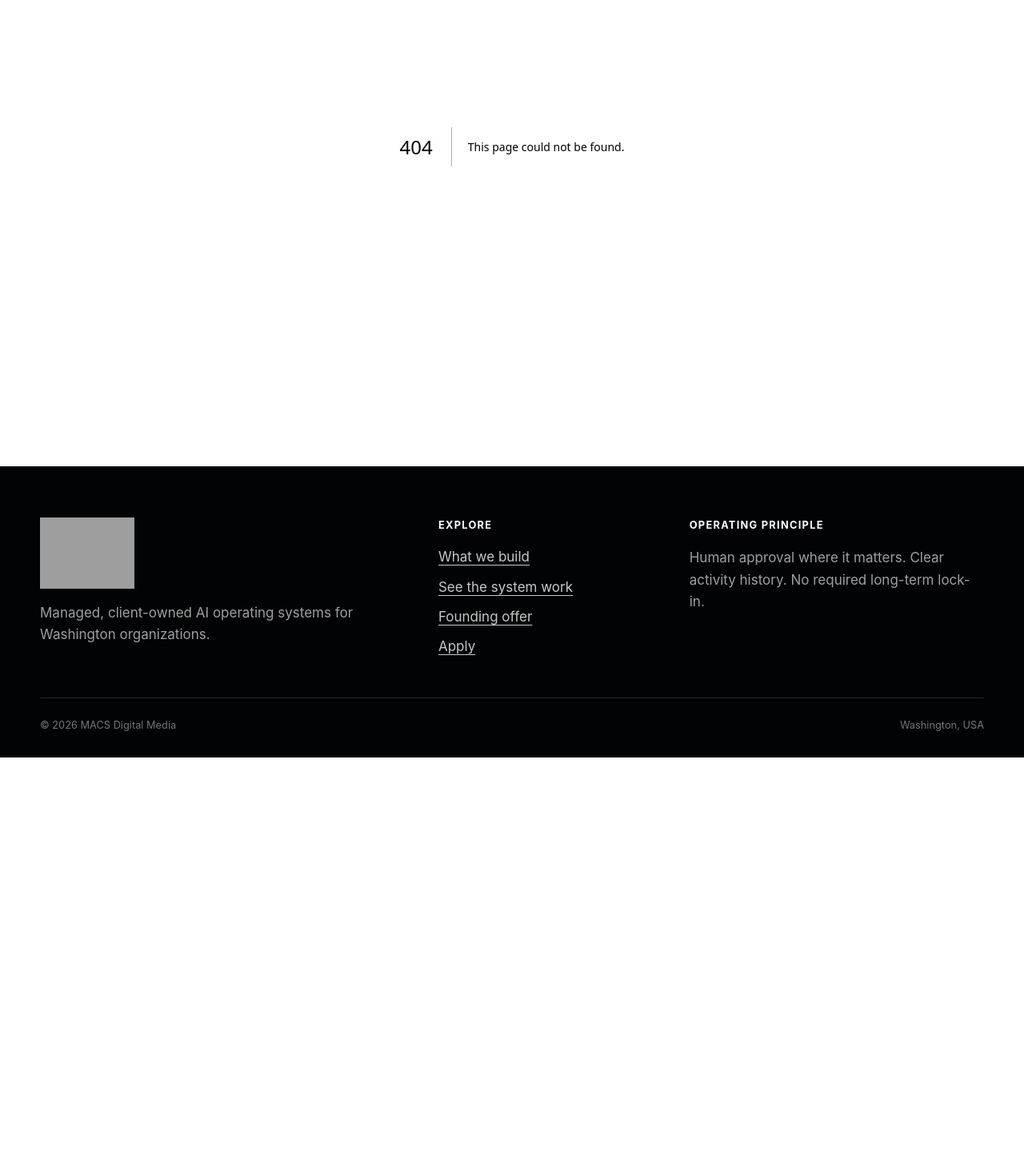
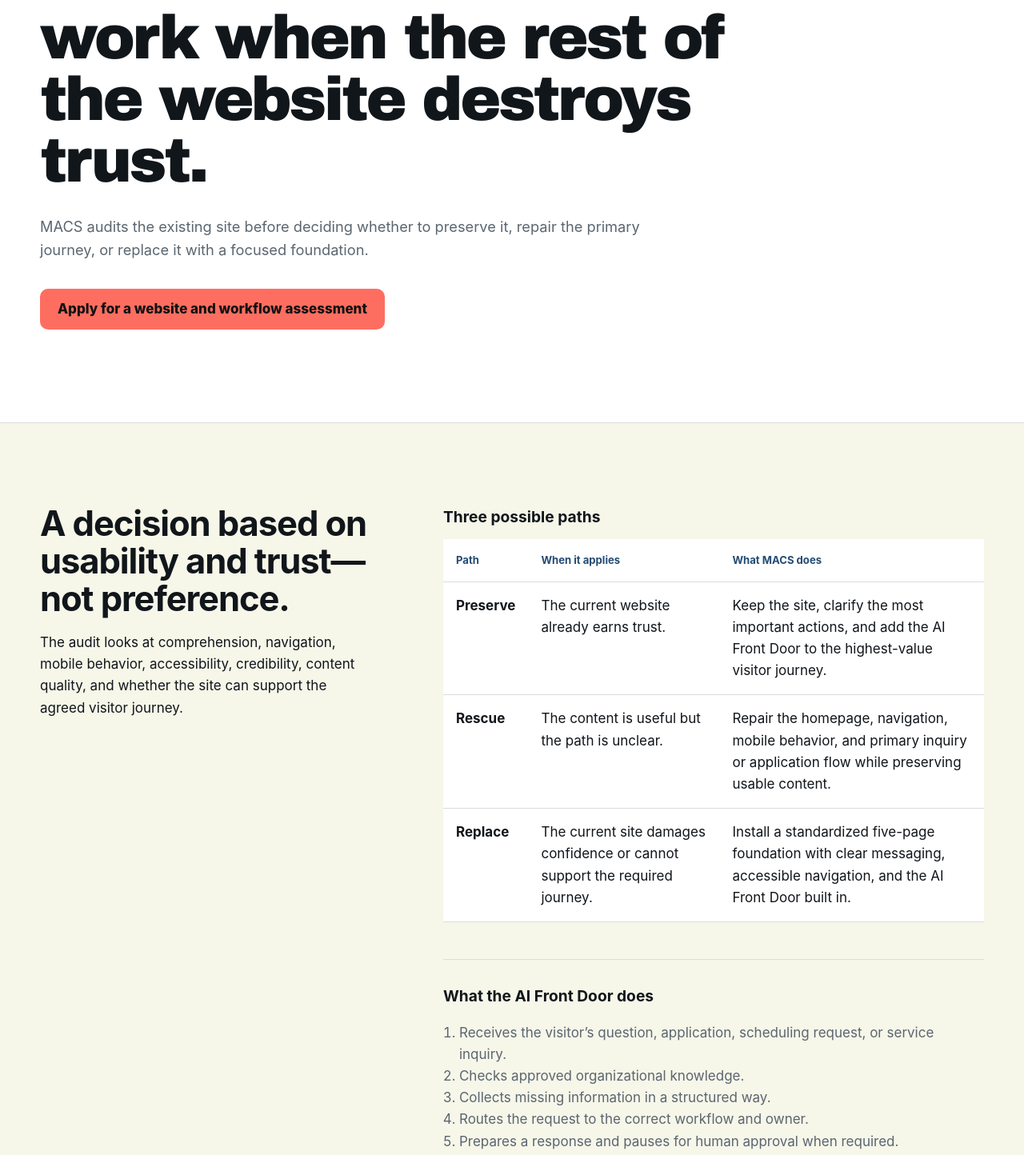
Before and after one commit to executiveusa/macsdigitalmedia, a Next.js app: page /website-rescue in a window 1280 px wide. Before the commit this address had no page. Shown: the part 302-1746 px from the top of the page at 80% size. Before the commit the page ends 1249 px from the top, so only its background shows below. Built offline with nearby package versions, Linux system fonts and the light colour scheme; grey boxes are pictures that could not be loaded.

Commit message:
feat: add website rescue route

```diff
--- /dev/null
+++ b/app/website-rescue/page.tsx
@@ -0,0 +1,86 @@
+import type { Metadata } from "next";
+import Link from "next/link";
+
+export const metadata: Metadata = {
+  title: "Website Rescue and AI Front Door",
+  description: "How MACS preserves, repairs, or replaces a website before adding an AI Front Door.",
+};
+
+const paths = [
+  ["Preserve", "The current website already earns trust.", "Keep the site, clarify the most important actions, and add the AI Front Door to the highest-value visitor journey."],
+  ["Rescue", "The content is useful but the path is unclear.", "Repair the homepage, navigation, mobile behavior, and primary inquiry or application flow while preserving usable content."],
+  ["Replace", "The current site damages confidence or cannot support the required journey.", "Install a standardized five-page foundation with clear messaging, accessible navigation, and the AI Front Door built in."],
+];
+
+export default function WebsiteRescuePage() {
+  return (
+    <article className="content-page">
+      <header className="content-page__hero">
+        <div className="shell">
+          <p className="eyebrow eyebrow--dark">AI Front Door + website rescue</p>
+          <h1>The front door cannot work when the rest of the website destroys trust.</h1>
+          <p className="content-page__lede">
+            MACS audits the existing site before deciding whether to preserve it, repair the primary journey, or replace it with a focused foundation.
+          </p>
+          <div className="route-cta">
+            <Link className="button button--primary" href="/apply">
+              Apply for a website and workflow assessment
+            </Link>
+          </div>
+        </div>
+      </header>
+
+      <div className="shell content-page__body content-grid">
+        <div>
+          <h2>A decision based on usability and trust—not preference.</h2>
+          <p>
+            The audit looks at comprehension, navigation, mobile behavior, accessibility, credibility, content quality, and whether the site can support the agreed visitor journey.
+          </p>
+        </div>
+
+        <div className="content-stack">
+          <section className="content-section">
+            <h3>Three possible paths</h3>
+            <table className="decision-table">
+              <thead>
+                <tr>
+                  <th>Path</th>
+                  <th>When it applies</th>
+                  <th>What MACS does</th>
+                </tr>
+              </thead>
+              <tbody>
+                {paths.map(([path, condition, action]) => (
+                  <tr key={path}>
+                    <td><strong>{path}</strong></td>
+                    <td>{condition}</td>
+                    <td>{action}</td>
+                  </tr>
+                ))}
+              </tbody>
+            </table>
+          </section>
+
+          <section className="content-section">
+            <h3>What the AI Front Door does</h3>
+            <ol>
+              <li>Receives the visitor’s question, application, scheduling request, or service inquiry.</li>
+              <li>Checks approved organizational knowledge.</li>
+              <li>Collects missing information in a structured way.</li>
+              <li>Routes the request to the correct workflow and owner.</li>
+              <li>Prepares a response and pauses for human approval when required.</li>
+              <li>Records the next action and due date.</li>
+            </ol>
+          </section>
+
+          <section className="content-section">
+            <h3>What it does not do by default</h3>
+            <p>
+              It does not expose private records, invent eligibility decisions, promise unavailable services, send sensitive personalized messages without approval, or provide unrestricted access to the MAXX control plane.
+            </p>
+          </section>
+        </div>
+      </div>
+    </article>
+  );
+}
```
